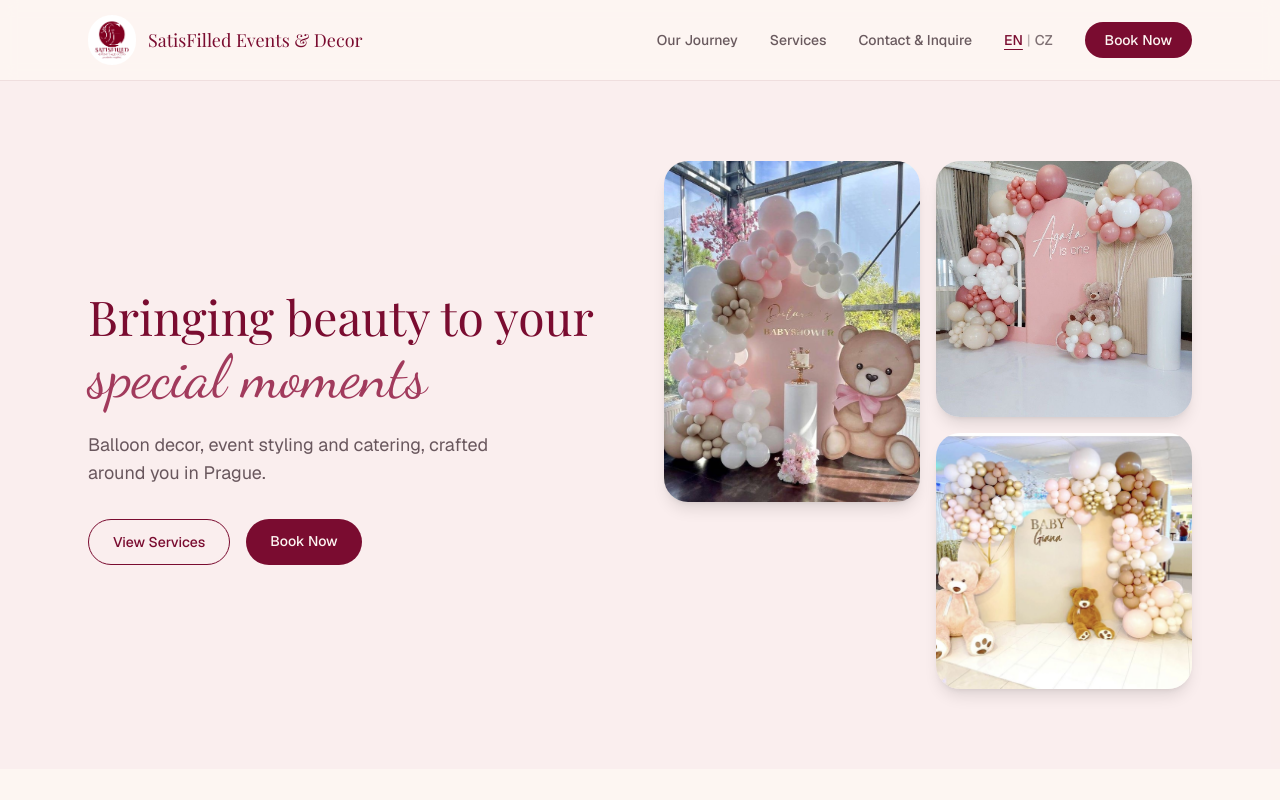
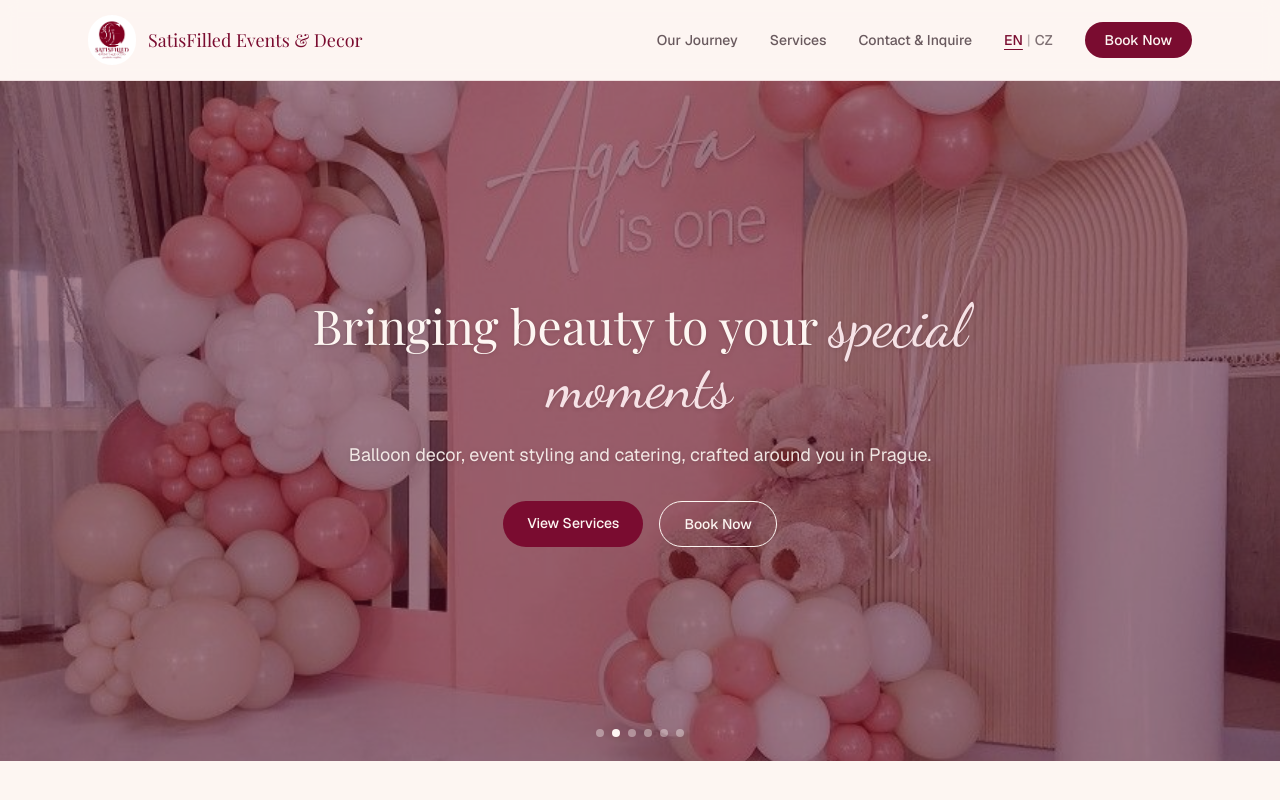
Before and after one commit to Oyekancode/satisfilled-events-decor, a Next.js app: page /en in a window 1280 px wide. Shown: the top 800 px of the page. Built offline with nearby package versions, Linux system fonts and the light colour scheme; a web font is replaced by a local one.

Commit message:
Full-bleed rotating hero background

```diff
--- a/components/Hero.tsx
+++ b/components/Hero.tsx
@@ -1,6 +1,20 @@
+"use client";
+
+import { useEffect, useState } from "react";
 import Image from "next/image";
 import type { Dictionary } from "@/lib/dictionaries";
 import type { Locale } from "@/lib/locales";
+
+const heroImages = [
+  "/images/decor-babyshower-dilara.jpg",
+  "/images/decor-agata-one.jpg",
+  "/images/decor-baby-giana.jpg",
+  "/images/decor-iva-one.jpg",
+  "/images/decor-christening-emily.jpg",
+  "/images/decor-bearly-wait.jpg",
+];
+
+const ROTATE_MS = 5000;
 
 export default function Hero({
   dict,
@@ -9,62 +23,71 @@ export default function Hero({
   dict: Dictionary;
   locale: Locale;
 }) {
+  const [active, setActive] = useState(0);
+
+  useEffect(() => {
+    const id = setInterval(() => {
+      setActive((i) => (i + 1) % heroImages.length);
+    }, ROTATE_MS);
+    return () => clearInterval(id);
+  }, []);
+
   return (
-    <section className="relative overflow-hidden bg-blush/40">
-      <div className="mx-auto max-w-6xl px-6 py-20 grid gap-12 lg:grid-cols-2 items-center">
-        <div>
-          <h1 className="font-serif text-4xl sm:text-5xl leading-tight text-primary">
+    <section className="relative h-[85vh] min-h-[560px] overflow-hidden">
+      {heroImages.map((src, i) => (
+        <Image
+          key={src}
+          src={src}
+          alt=""
+          fill
+          priority={i === 0}
+          className={`object-cover transition-opacity duration-1000 ease-in-out ${
+            i === active ? "opacity-100" : "opacity-0"
+          }`}
+        />
+      ))}
+
+      <div className="absolute inset-0 bg-primary-dark/50" />
+
+      <div className="relative z-10 flex h-full items-center justify-center px-6">
+        <div className="max-w-2xl text-center text-cream">
+          <h1 className="font-serif text-4xl sm:text-5xl leading-tight drop-shadow">
             {dict.hero.tagline_pre}{" "}
-            <span className="font-script text-primary-light text-5xl sm:text-6xl">
+            <span className="font-script text-5xl sm:text-6xl text-blush">
               {dict.hero.tagline_em}
             </span>
           </h1>
-          <p className="mt-6 text-lg text-ink/70 max-w-md">
+          <p className="mt-6 text-lg text-cream/90 drop-shadow">
             {dict.hero.subtitle}
           </p>
-          <div className="mt-8 flex flex-wrap gap-4">
+          <div className="mt-8 flex flex-wrap justify-center gap-4">
             <a
               href={`/${locale}#services`}
-              className="rounded-full border border-primary px-6 py-3 text-sm font-medium text-primary hover:bg-primary hover:text-cream transition-colors"
+              className="rounded-full bg-primary px-6 py-3 text-sm font-medium text-cream hover:bg-primary-dark transition-colors"
             >
               {dict.hero.cta_services}
             </a>
             <a
               href={`/${locale}#contact`}
-              className="rounded-full bg-primary px-6 py-3 text-sm font-medium text-cream hover:bg-primary-dark transition-colors"
+              className="rounded-full border border-cream px-6 py-3 text-sm font-medium text-cream hover:bg-cream hover:text-primary transition-colors"
             >
               {dict.hero.cta_book}
             </a>
           </div>
         </div>
+      </div>
 
-        <div className="grid grid-cols-2 gap-4">
-          <div className="relative aspect-[3/4] rounded-3xl overflow-hidden shadow-lg col-span-1 row-span-2">
-            <Image
-              src="/images/decor-babyshower-dilara.jpg"
-              alt="Balloon arch baby shower backdrop"
-              fill
-              className="object-cover"
-              priority
-            />
-          </div>
-          <div className="relative aspect-square rounded-3xl overflow-hidden shadow-lg">
-            <Image
-              src="/images/decor-agata-one.jpg"
-              alt="Birthday balloon backdrop"
-              fill
-              className="object-cover"
-            />
-          </div>
-          <div className="relative aspect-square rounded-3xl overflow-hidden shadow-lg">
-            <Image
-              src="/images/decor-baby-giana.jpg"
-              alt="Baby shower balloon arch"
-              fill
-              className="object-cover"
-            />
-          </div>
-        </div>
+      <div className="absolute bottom-6 left-1/2 -translate-x-1/2 z-10 flex gap-2">
+        {heroImages.map((src, i) => (
+          <button
+            key={src}
+            aria-label={`Show slide ${i + 1}`}
+            onClick={() => setActive(i)}
+            className={`h-2 w-2 rounded-full transition-colors ${
+              i === active ? "bg-cream" : "bg-cream/40"
+            }`}
+          />
+        ))}
       </div>
     </section>
   );
```
